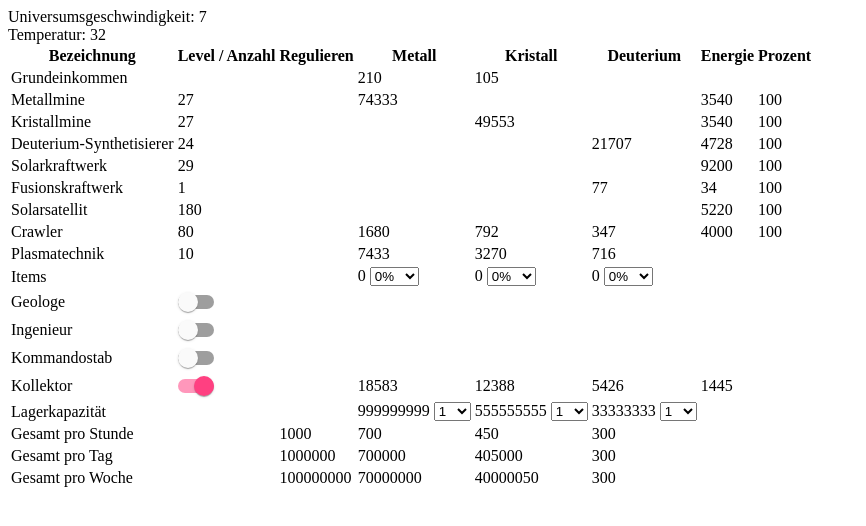
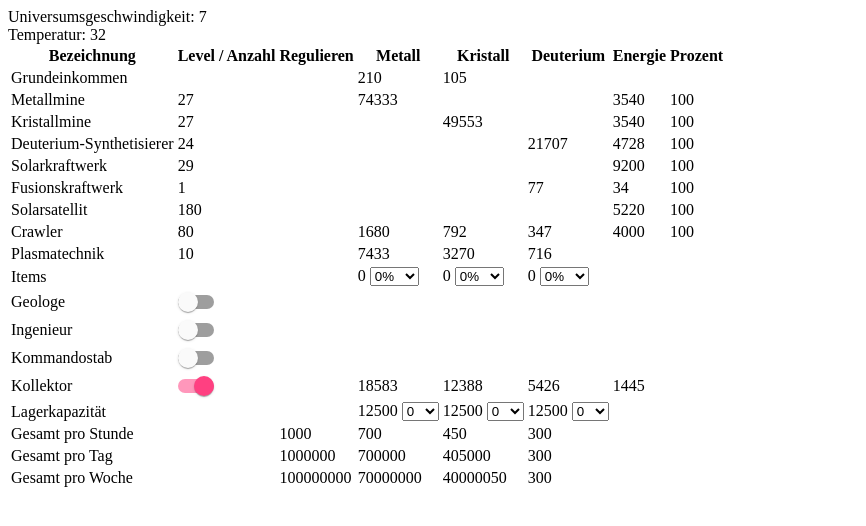
Before and after one commit to Daddelbob/ogame_calculator, an Angular app: page / in a window 1280 px wide. Shown: the top 526 px of the page, without its empty margins (0-866 px from the left). Built offline with nearby package versions, Linux system fonts and the light colour scheme.

Commit message:
feat(table): add resource depot to table

```diff
--- a/src/app/app.component.html
+++ b/src/app/app.component.html
@@ -186,57 +186,30 @@
     <td></td>
     <td></td>
     <td>
-      999999999
-      <select
-        ><option>1</option>
-        <option>2</option>
-        <option>3</option>
-        <option>4</option>
-        <option>5</option>
-        <option>6</option>
-        <option>7</option>
-        <option>8</option>
-        <option>9</option>
-        <option>10</option>
-        <option>11</option>
-        <option>12</option>
-        <option>13</option>
+      {{ metalDepotCapacity }}
+      <select [(ngModel)]="metalDepotLvl" (ngModelChange)="calculateStats()">
+        <option *ngFor="let item of arraySize25; let i = index" [ngValue]="i">{{
+          i
+        }}</option>
       </select>
     </td>
     <td>
-      555555555
-      <select
-        ><option>1</option>
-        <option>2</option>
-        <option>3</option>
-        <option>4</option>
-        <option>5</option>
-        <option>6</option>
-        <option>7</option>
-        <option>8</option>
-        <option>9</option>
-        <option>10</option>
-        <option>11</option>
-        <option>12</option>
-        <option>13</option>
+      {{ crstalDepotCapacity }}
+      <select [(ngModel)]="crstalDepotLvl" (ngModelChange)="calculateStats()">
+        <option *ngFor="let item of arraySize25; let i = index" [ngValue]="i">{{
+          i
+        }}</option>
       </select>
     </td>
     <td>
-      33333333
+      {{ deuteriumDepotCapacity }}
       <select
-        ><option>1</option>
-        <option>2</option>
-        <option>3</option>
-        <option>4</option>
-        <option>5</option>
-        <option>6</option>
-        <option>7</option>
-        <option>8</option>
-        <option>9</option>
-        <option>10</option>
-        <option>11</option>
-        <option>12</option>
-        <option>13</option>
+        [(ngModel)]="deuteriumDepotLvl"
+        (ngModelChange)="calculateStats()"
+      >
+        <option *ngFor="let item of arraySize25; let i = index" [ngValue]="i">{{
+          i
+        }}</option>
       </select>
     </td>
     <td></td>
--- a/src/app/app.component.ts
+++ b/src/app/app.component.ts
@@ -7,6 +7,7 @@ import { FusionReactor } from "./utility/fusionReactor";
 import { SolarSatellite } from "./utility/solarSatellite";
 import { Crawler } from "./utility/crawler";
 import { Officers } from "./utility/officers";
+import { ResourceDepot } from "./utility/resourceDepot";
 
 @Component({
   selector: "ogc-root",
@@ -28,6 +29,10 @@ export class AppComponent implements OnInit, OnChanges {
   public hasCommando: boolean = false;
   public plasmaTechnology: number = 10;
   public energyTechnology: number = 9;
+  public arraySize25: number[] = Array.from(
+    new Array(25),
+    (val, index) => index
+  );
 
   // Planet Variables
   public temperature: number = 32;
@@ -193,6 +198,20 @@ export class AppComponent implements OnInit, OnChanges {
       Officers.collectorEnergyProdFactor
   );
 
+  // Resource Depots Variables
+  public metalDepotLvl: number = 0;
+  public metalDepotCapacity: number = ResourceDepot.capacity(
+    this.metalDepotLvl
+  );
+  public crstalDepotLvl: number = 0;
+  public crstalDepotCapacity: number = ResourceDepot.capacity(
+    this.crstalDepotLvl
+  );
+  public deuteriumDepotLvl: number = 0;
+  public deuteriumDepotCapacity: number = ResourceDepot.capacity(
+    this.deuteriumDepotLvl
+  );
+
   constructor() {}
 
   ngOnInit() {
@@ -216,6 +235,11 @@ export class AppComponent implements OnInit, OnChanges {
       (this.crystalMineProd * this.selectedItemCrystal) / 100;
     this.itemDeuteroiumProd =
       (this.deuteriumSynthesizerProd * this.selectedItemDeuterium) / 100;
+    this.metalDepotCapacity = ResourceDepot.capacity(this.metalDepotLvl);
+    this.crstalDepotCapacity = ResourceDepot.capacity(this.crstalDepotLvl);
+    this.deuteriumDepotCapacity = ResourceDepot.capacity(
+      this.deuteriumDepotLvl
+    );
   }
 
   /**
--- /dev/null
+++ b/src/app/utility/resourceDepot.ts
@@ -0,0 +1,9 @@
+export class ResourceDepot {
+  /**
+   * ABRUNDEN(2,5 * e ^ (20 * STUFE / 33)) * 5.000
+   * @param depotLvl
+   */
+  public static capacity(depotLvl: number = 0): number {
+    return Math.floor(2.5 * Math.pow(Math.E, (20 * depotLvl) / 33) * 5000);
+  }
+}
```
